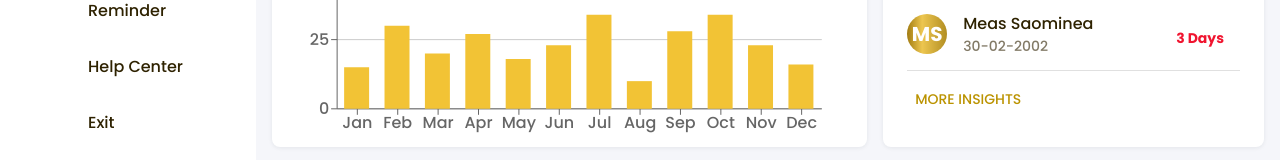
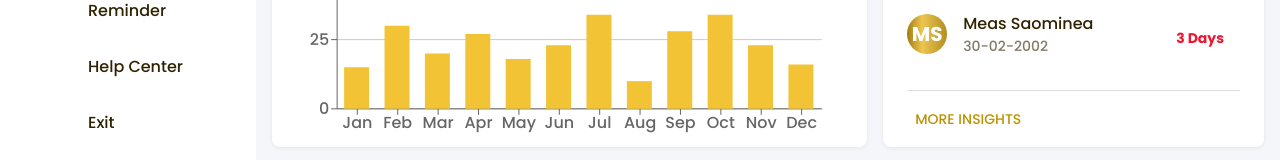
Before and after one commit to raibann/mongkol-serey, a React (Create React App) app: page /dashboard in a window 1280 px wide. Shown: the part 505-665 px from the top of the page. Built offline with nearby package versions, Linux system fonts and the light colour scheme; no server answers; some icons are missing.

Commit message:
update ui upcoming

```diff
--- a/src/pages/Dashboard/index.tsx
+++ b/src/pages/Dashboard/index.tsx
@@ -246,6 +246,7 @@ const Dashboard = () => {
           <Divider
             sx={{
               borderColor: theme.palette.divider,
+              mt: 2.5,
             }}
           />
           <Button
```
